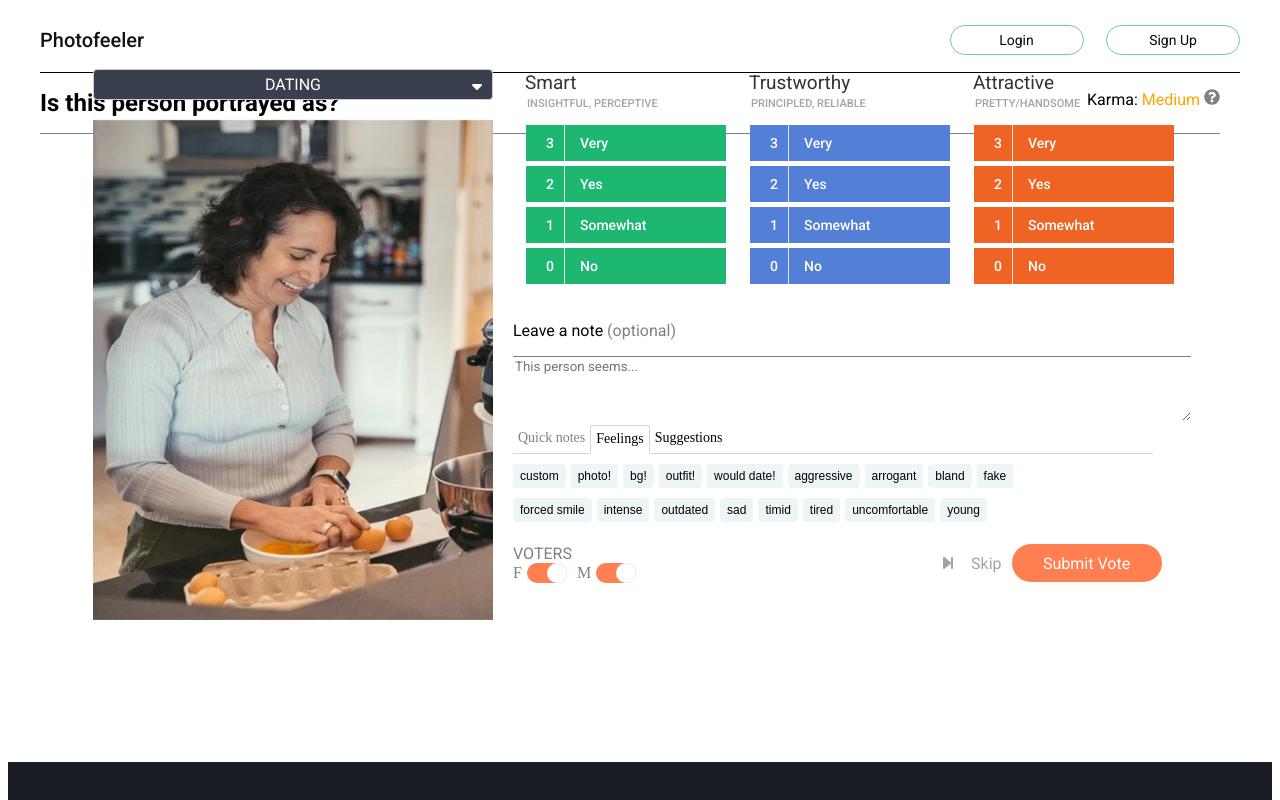
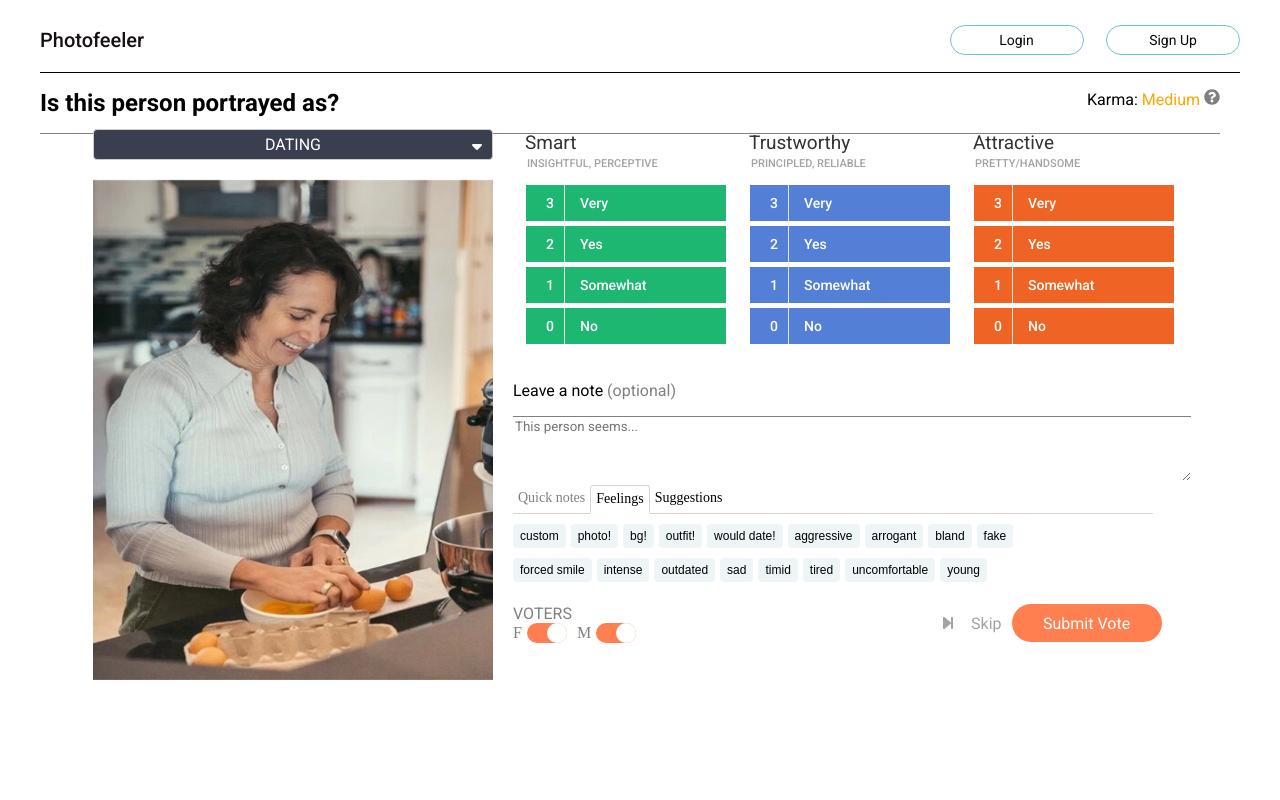
Before and after one commit to Maxtreme69/photo-feeler-clone, a React (Create React App) app: page /vote in a window 1280 px wide. Shown: the top 800 px of the page. Built offline with nearby package versions, Linux system fonts and the light colour scheme.

Commit message:
add margin bottom to imageSectionVote component container
added margin bottom to imageSectionVote container to make it position down more.

```diff
--- a/src/Components/ImageSectionVote.js
+++ b/src/Components/ImageSectionVote.js
@@ -177,7 +177,7 @@ const ImageSectionVote = ({ activeButton, onSubmit, reset }) => {
   };
 
   return (
-    <div style={{ display: 'flex', justifyContent: 'center', alignItems: 'center', height: '50vh', marginBottom: '28.5vh' }}>
+    <div style={{ display: 'flex', justifyContent: 'center', alignItems: 'center', height: '50vh', marginBottom: '28.5vh', marginTop: '5%' }}>
       <div style={{ display: 'flex' }}>
         <div className="image-section-vote" style={{ marginRight: '20px' }}>
           <div className="dropdown-container">
```
